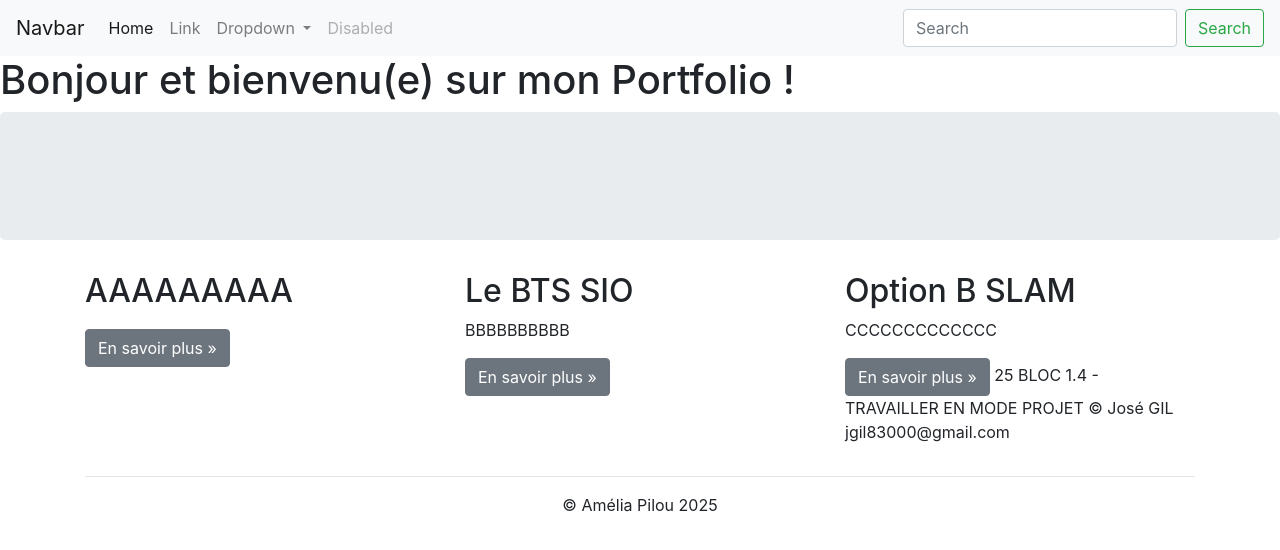
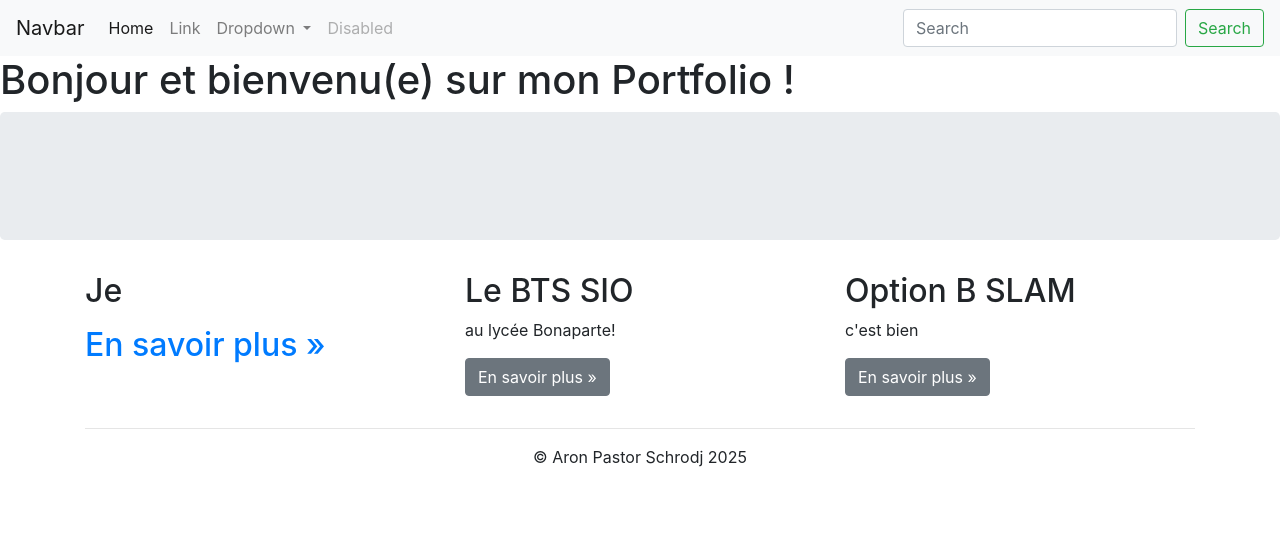
Before and after one commit to Nargacuga8/AronPS.github.io, a plain HTML site: page index.html in a window 1280 px wide. Drawn offline with nearby package versions, Linux system fonts and the light colour scheme.

Commit message:
Update index.html
update

```diff
--- a/index.html
+++ b/index.html
@@ -57,40 +57,32 @@
 <div class="container">
 <div class="row">
 <div class="col-lg-4">
-<h2>AAAAAAAAA
+<h2>Je
 </p>
-<p><a class="btn btn-secondary" href="http://www.cned.fr" target="_blank"
-role="button">En savoir plus »</a>
+<p><a class="https://fr.wikipedia.org/wiki/JE">En savoir plus »</a>
 </p>
 </div>
 <div class="col-lg-4">
 <h2>Le BTS SIO</h2>
-<p>BBBBBBBBBB
+<p>au lycée Bonaparte!
 </p>
-<p><a class="btn btn-secondary" href="https://fr.wikipedia.org/wiki/Brevet_de_tec
-hnicien_supérieur_-_Services_informatiques_aux_organisations"
+<p><a class="btn btn-secondary" href="https://www.lyc-bonaparte.fr/"
 target="_blank" role="button">En savoir plus »</a>
 </p>
 </div>
 <div class="col-lg-4">
 <h2>Option B SLAM</h2>
-<p>CCCCCCCCCCCCC
+<p> c'est bien
 </p>
-<p><a class="btn btn-secondary" href="https://www.onisep.fr/Ressources/Univers-Fo
-rmation/Formations/Post-bac/bts-services-informatiques-aux-organisations-op
-tion-b-solutions-logicielles-et-applications-metiers" target="_blank"
+<p><a class="btn btn-secondary" href="https://www.lyc-bonaparte.fr/Apres-le-Bac/BTS-SIO"
 role="button">En savoir plus »</a>
-25 BLOC 1.4 - TRAVAILLER EN MODE PROJET © José GIL jgil83000@gmail.com
 </p>
 </div>
 </div>
 <hr>
-<p class="text-center" id="copyright">© Amélia Pilou 2025</p>
+<p class="text-center" id="copyright">© Aron Pastor Schrodj 2025</p>
 </div>
 </footer>
-
-    <!-- Optional JavaScript; choose one of the two! -->
-
     <!-- Option 1: jQuery and Bootstrap Bundle (includes Popper) -->
     <script src="https://cdn.jsdelivr.net/npm/jquery@3.5.1/dist/jquery.slim.min.js" integrity="sha384-DfXdz2htPH0lsSSs5nCTpuj/zy4C+OGpamoFVy38MVBnE+IbbVYUew+OrCXaRkfj" crossorigin="anonymous"></script>
     <script src="https://cdn.jsdelivr.net/npm/bootstrap@4.6.2/dist/js/bootstrap.bundle.min.js" integrity="sha384-Fy6S3B9q64WdZWQUiU+q4/2Lc9npb8tCaSX9FK7E8HnRr0Jz8D6OP9dO5Vg3Q9ct" crossorigin="anonymous"></script>
```
